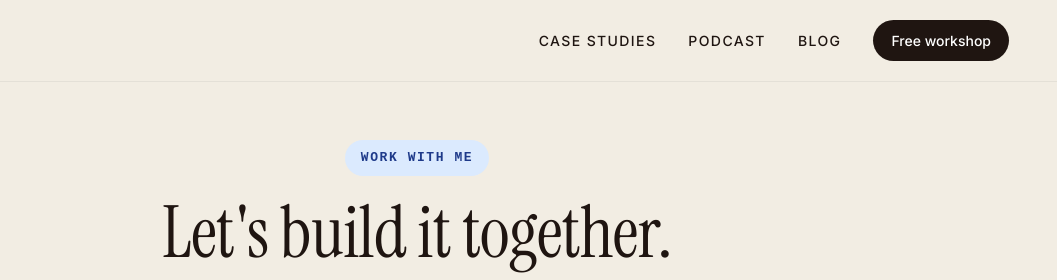
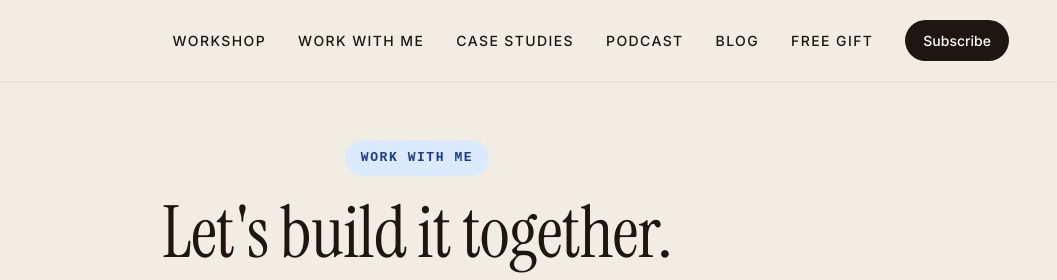
Before and after one commit to freewillythe4th/willmulholland-com, a plain HTML site: page work-with-me.html in a window 1280 px wide. Shown: the top 280 px of the page, 223-1280 px from the left. Drawn offline with Linux system fonts and the light colour scheme; a script that the page names is missing.

Commit message:
nav: standardize work-with-me + community to canonical link set (Workshop/Work with me/Case studies/Podcast/Blog/Free gift/Subscribe)

```diff
--- a/work-with-me.html
+++ b/work-with-me.html
@@ -149,10 +149,13 @@
     <nav>
         <a href="/" class="nav-logo"><img src="images/wm-logo/full-logo-transparent.png" alt="Will Mulholland" style="height: 32px; width: auto; display: block;"></a>
         <div class="nav-links" id="navLinks">
+            <a href="/workshop">Workshop</a>
+            <a href="/work-with-me" class="is-current">Work with me</a>
             <a href="work.html">Case studies</a>
             <a href="/podcast">Podcast</a>
             <a href="/blog">Blog</a>
-            <a href="/workshop" class="nav-cta">Free workshop</a>
+            <a href="/traffic">Free gift</a>
+            <a href="/#subscribe" class="nav-cta">Subscribe</a>
         </div>
         <button type="button" class="nav-toggle" id="navToggle" aria-label="Toggle menu" aria-expanded="false" aria-controls="navLinks">
             <span class="nav-toggle-bar"></span>
```
Also changed, not shown: community.html (+3 -1 lines).
